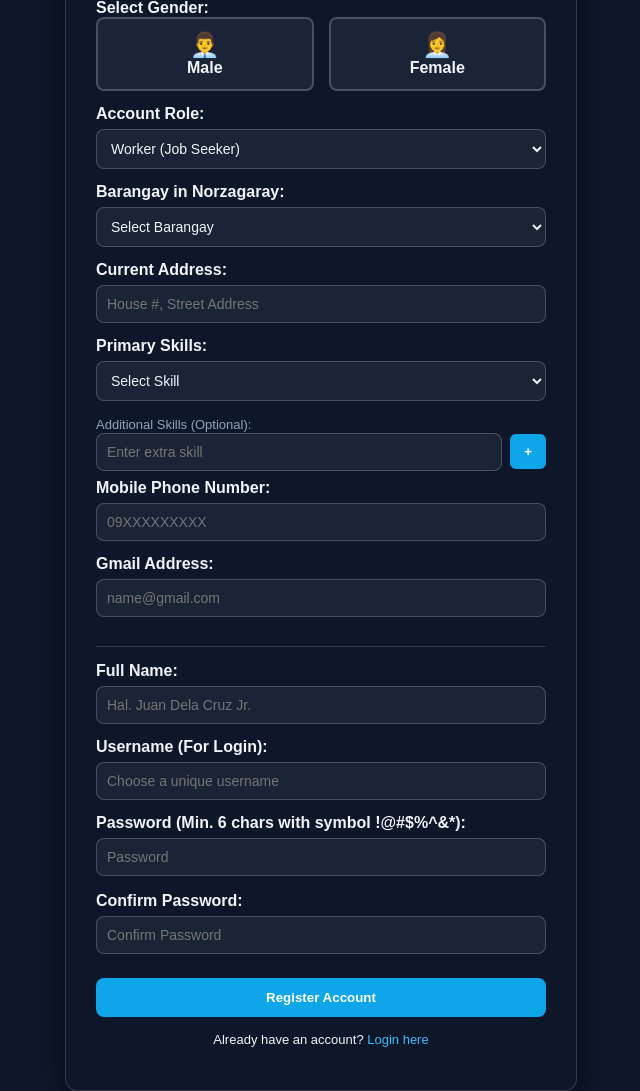
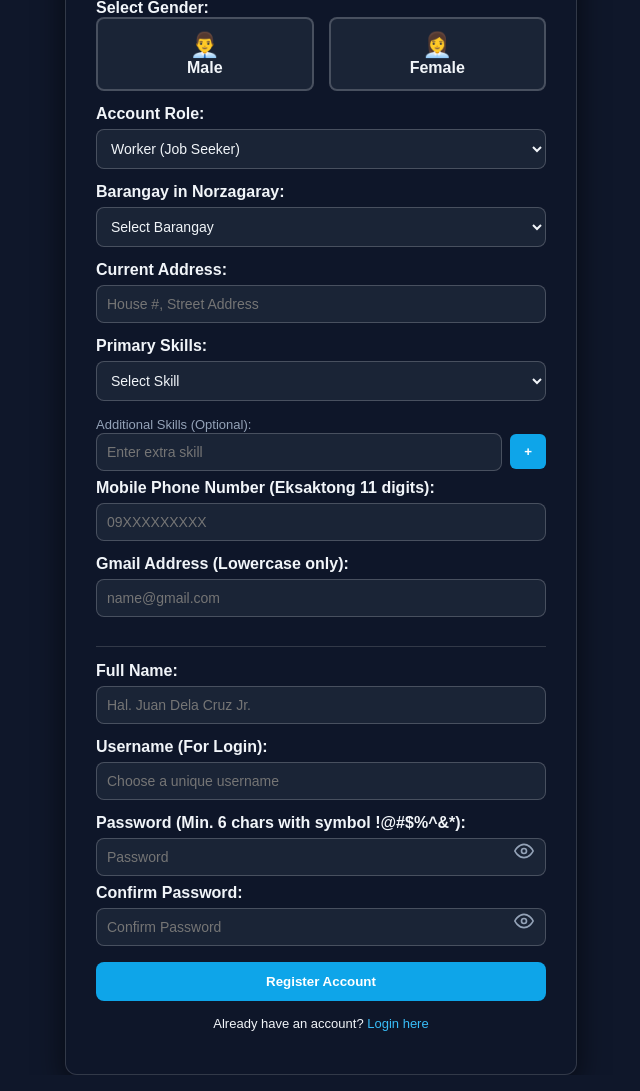
Before and after one commit to dizonej72-gif/nozagaray_skills, a Flask app: page /register in a window 1280 px wide. Shown: the part 80-1171 px from the top of the page, without its empty margins (319-959 px from the left). Run offline with Flask 3, Linux system fonts and the light colour scheme.

Commit message:
Update register.html

```diff
--- a/templates/register.html
+++ b/templates/register.html
@@ -21,39 +21,26 @@
             border: 1px solid rgba(255, 255, 255, 0.2); box-sizing: border-box;
             background: rgba(30, 41, 59, 0.8); color: #f1f5f9; font-size: 14px;
         }
+        .password-container { position: relative; width: 100%; }
+        .password-container input { padding-right: 40px; margin-bottom: 6px; }
+        .eye-btn {
+            position: absolute; right: 12px; top: 38%; transform: translateY(-50%);
+            background: none; border: none; cursor: pointer; padding: 0; display: flex; align-items: center;
+            color: #94a3b8;
+        }
+        .eye-btn:hover { color: #f1f5f9; }
         .btn { width: 100%; padding: 12px; background: #0ea5e9; color: #fff; font-weight: bold; border: none; border-radius: 8px; cursor: pointer; }
         .btn:hover { background: #0284c7; }
         .error { color: #ef4444; font-size: 13px; margin-bottom: 10px; text-align: center; }
 
-        /* GENDER SELECTION STYLES */
-        .gender-container {
-            display: flex;
-            gap: 15px;
-            margin-bottom: 14px;
+        .gender-container { display: flex; gap: 15px; margin-bottom: 14px; }
+        .gender-card {
+            flex: 1; background: rgba(30, 41, 59, 0.8); border: 2px solid rgba(255, 255, 255, 0.2);
+            border-radius: 8px; padding: 12px; text-align: center; cursor: pointer; transition: 0.2s;
         }
-        .gender-card {
-            flex: 1;
-            background: rgba(30, 41, 59, 0.8);
-            border: 2px solid rgba(255, 255, 255, 0.2);
-            border-radius: 8px;
-            padding: 12px;
-            text-align: center;
-            cursor: pointer;
-            transition: 0.2s;
-        }
-        .gender-card input {
-            display: none;
-        }
-        .gender-card.selected {
-            border-color: #0ea5e9;
-            background: rgba(14, 165, 233, 0.15);
-        }
-        .skill-row {
-            display: flex;
-            gap: 8px;
-            align-items: center;
-            margin-bottom: 8px;
-        }
+        .gender-card input { display: none; }
+        .gender-card.selected { border-color: #0ea5e9; background: rgba(14, 165, 233, 0.15); }
+        .skill-row { display: flex; gap: 8px; align-items: center; margin-bottom: 8px; }
     </style>
 </head>
 <body>
@@ -66,7 +53,6 @@
 
         <form action="/register" method="POST" enctype="multipart/form-data" onsubmit="return validateForm()">
 
-            <!-- 1. GENDER SELECTION -->
             <label><b>Select Gender:</b></label>
             <div class="gender-container">
                 <label class="gender-card" id="cardMale" onclick="selectGender('Male')">
@@ -79,7 +65,6 @@
                 </label>
             </div>
 
-            <!-- 2. ROLE SELECTION -->
             <label><b>Account Role:</b></label>
             <select name="role" id="roleSelect" onchange="toggleRoleFields()" required>
                 <option value="worker">Worker (Job Seeker)</option>
@@ -110,13 +95,19 @@
                 <input type="text" name="address" id="addressInput" placeholder="House #, Street Address" required>
 
                 <label><b>Primary Skills:</b></label>
-                <select name="skills" id="skillsSelect" required>
+                <select name="skills" id="skillsSelect" onchange="checkOtherSkill(this)" required>
                     <option value="" disabled selected>Select Skill</option>
                     <option value="Driver">Driver</option>
                     <option value="IT">IT (Information Technology)</option>
                     <option value="Plumbing">Plumbing</option>
                     <option value="Others">Others (Specify)</option>
                 </select>
+
+                <!-- Others Specify Input Field -->
+                <div id="otherSkillContainer" style="display: none; margin-top: -6px; margin-bottom: 14px;">
+                    <label style="font-size: 13px; color: #38bdf8;">Specify Skill:</label>
+                    <input type="text" id="customSkillInput" name="custom_skill" placeholder="Type your specific skill here...">
+                </div>
 
                 <label style="font-size: 13px; color: #94a3b8;">Additional Skills (Optional):</label>
                 <div id="skillInputsList">
@@ -139,13 +130,12 @@
                 <input type="file" id="proofInput" name="proof" accept="image/*" style="background: transparent; border: none; padding: 0;">
             </div>
 
-            <label><b>Mobile Phone Number:</b></label>
-            <input type="text" name="phone" placeholder="09XXXXXXXXX" required>
+            <label><b>Mobile Phone Number (Eksaktong 11 digits):</b></label>
+            <input type="text" id="phoneInput" name="phone" placeholder="09XXXXXXXXX" maxlength="11" oninput="this.value = this.value.replace(/[^0-9]/g, '')" required>
 
-            <label><b>Gmail Address:</b></label>
-            <input type="email" name="email" placeholder="name@gmail.com" required>
+            <label><b>Gmail Address (Lowercase only):</b></label>
+            <input type="email" id="emailInput" name="email" placeholder="name@gmail.com" oninput="this.value = this.value.toLowerCase()" required>
 
-            <!-- 3. PINAKAHULI: FULL NAME, USERNAME AT PASSWORD -->
             <hr style="border: 0; border-top: 1px solid rgba(255,255,255,0.15); margin: 15px 0;">
 
             <label><b>Full Name:</b></label>
@@ -155,11 +145,21 @@
             <input type="text" name="username" placeholder="Choose a unique username" required>
 
             <label><b>Password (Min. 6 chars with symbol !@#$%^&*):</b></label>
-            <input type="password" id="password" name="password" placeholder="Password" required oninput="checkPasswordStrength()">
+            <div class="password-container">
+                <input type="password" id="password" name="password" placeholder="Password" required oninput="checkPasswordStrength()">
+                <button type="button" class="eye-btn" onclick="togglePassword('password', this)">
+                    <svg width="20" height="20" viewBox="0 0 24 24" fill="none" stroke="currentColor" stroke-width="2" stroke-linecap="round" stroke-linejoin="round"><path d="M1 12s4-8 11-8 11 8 11 8-4 8-11 8-11-8-11-8z"></path><circle cx="12" cy="12" r="3"></circle></svg>
+                </button>
+            </div>
             <small id="pwdMatchMsg" style="color: #94a3b8; display: block; margin-top: -8px; margin-bottom: 10px; font-size: 11px;"></small>
 
             <label><b>Confirm Password:</b></label>
-            <input type="password" id="confirm_password" placeholder="Confirm Password" required oninput="checkPasswordStrength()">
+            <div class="password-container">
+                <input type="password" id="confirm_password" placeholder="Confirm Password" required oninput="checkPasswordStrength()">
+                <button type="button" class="eye-btn" onclick="togglePassword('confirm_password', this)">
+                    <svg width="20" height="20" viewBox="0 0 24 24" fill="none" stroke="currentColor" stroke-width="2" stroke-linecap="round" stroke-linejoin="round"><path d="M1 12s4-8 11-8 11 8 11 8-4 8-11 8-11-8-11-8z"></path><circle cx="12" cy="12" r="3"></circle></svg>
+                </button>
+            </div>
 
             <button type="submit" class="btn" style="margin-top: 10px;">Register Account</button>
         </form>
@@ -170,6 +170,18 @@
     </div>
 
     <script>
+        function togglePassword(inputId, btn) {
+            const input = document.getElementById(inputId);
+            const icon = btn.querySelector('svg');
+            if (input.type === "password") {
+                input.type = "text";
+                icon.innerHTML = '<path d="M17.94 17.94A10.07 10.07 0 0 1 12 20c-7 0-11-8-11-8a18.45 18.45 0 0 1 5.06-5.94M9.9 4.24A9.12 9.12 0 0 1 12 4c7 0 11 8 11 8a18.5 18.5 0 0 1-2.16 3.19m-6.72-1.07a3 3 0 1 1-4.24-4.24"></path><line x1="1" y1="1" x2="23" y2="23"></line>';
+            } else {
+                input.type = "password";
+                icon.innerHTML = '<path d="M1 12s4-8 11-8 11 8 11 8-4 8-11 8-11-8-11-8z"></path><circle cx="12" cy="12" r="3"></circle>';
+            }
+        }
+
         function selectGender(gender) {
             document.getElementById('radioMale').checked = (gender === 'Male');
             document.getElementById('radioFemale').checked = (gender === 'Female');
@@ -180,6 +192,19 @@
             } else {
                 document.getElementById('cardFemale').classList.add('selected');
                 document.getElementById('cardMale').classList.remove('selected');
+            }
+        }
+
+        function checkOtherSkill(selectObj) {
+            const container = document.getElementById('otherSkillContainer');
+            const customInput = document.getElementById('customSkillInput');
+            if (selectObj.value === 'Others') {
+                container.style.display = 'block';
+                customInput.setAttribute('required', 'true');
+            } else {
+                container.style.display = 'none';
+                customInput.removeAttribute('required');
+                customInput.value = '';
             }
         }
 
@@ -202,14 +227,16 @@
             const skillsSelect = document.getElementById('skillsSelect');
             const barangaySelect = document.getElementById('barangaySelect');
             const addressInput = document.getElementById('addressInput');
+            const customSkillInput = document.getElementById('customSkillInput');
 
             if (role === 'employer') {
                 document.getElementById('workerFields').style.display = 'none';
                 document.getElementById('employerFields').style.display = 'block';
 
-                skillsSelect.removeAttribute('required');
-                barangaySelect.removeAttribute('required');
-                addressInput.removeAttribute('required');
+                if (skillsSelect) skillsSelect.removeAttribute('required');
+                if (barangaySelect) barangaySelect.removeAttribute('required');
+                if (addressInput) addressInput.removeAttribute('required');
+                if (customSkillInput) customSkillInput.removeAttribute('required');
 
                 companyInput.setAttribute('required', 'true');
                 positionInput.setAttribute('required', 'true');
@@ -217,9 +244,9 @@
                 document.getElementById('workerFields').style.display = 'block';
                 document.getElementById('employerFields').style.display = 'none';
 
-                skillsSelect.setAttribute('required', 'true');
-                barangaySelect.setAttribute('required', 'true');
-                addressInput.setAttribute('required', 'true');
+                if (skillsSelect) skillsSelect.setAttribute('required', 'true');
+                if (barangaySelect) barangaySelect.setAttribute('required', 'true');
+                if (addressInput) addressInput.setAttribute('required', 'true');
 
                 companyInput.removeAttribute('required');
                 positionInput.removeAttribute('required');
@@ -247,6 +274,18 @@
         }
 
         function validateForm() {
+            const phone = document.getElementById('phoneInput').value;
+            if (phone.length !== 11) {
+                alert('Mobile phone number must be exactly 11 digits (e.g., 09XXXXXXXXX).');
+                return false;
+            }
+
+            const email = document.getElementById('emailInput').value;
+            if (/[A-Z]/.test(email)) {
+                alert('Gmail address must be in all lowercase letters.');
+                return false;
+            }
+
             const p1 = document.getElementById('password').value;
             const hasSymbol = /[!@#$%^&*(),.?":{}|<>]/.test(p1);
             if (!hasSymbol || p1.length < 6) {
```
